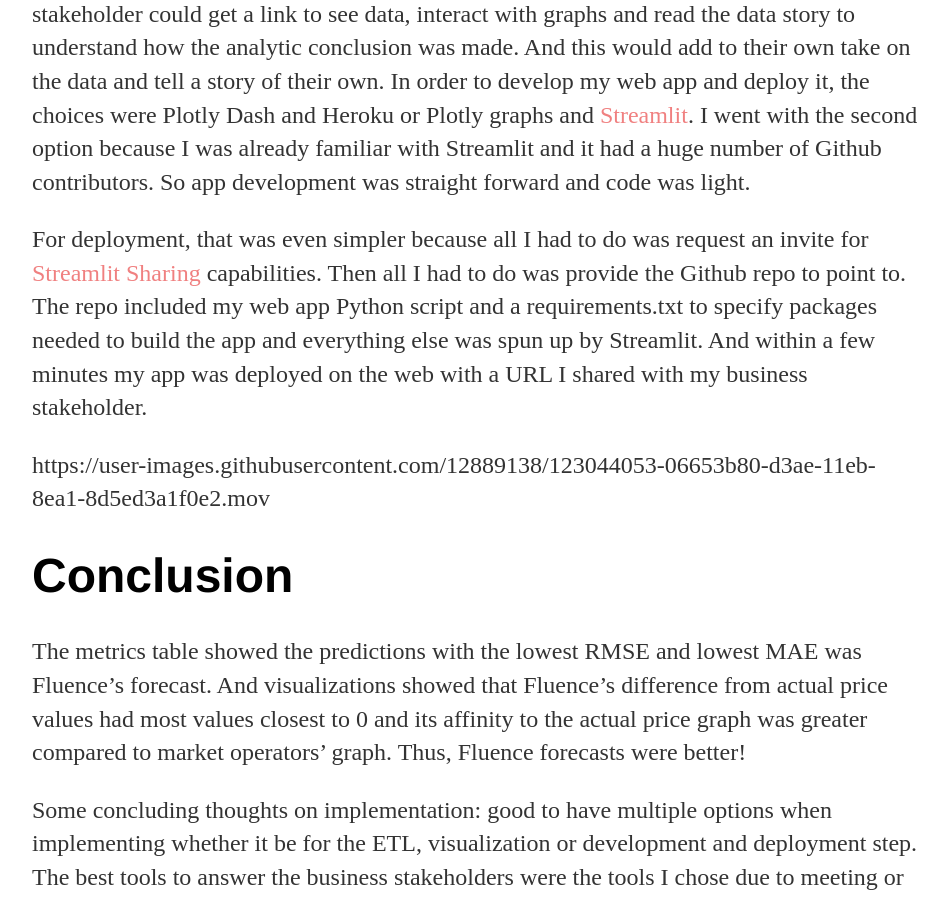
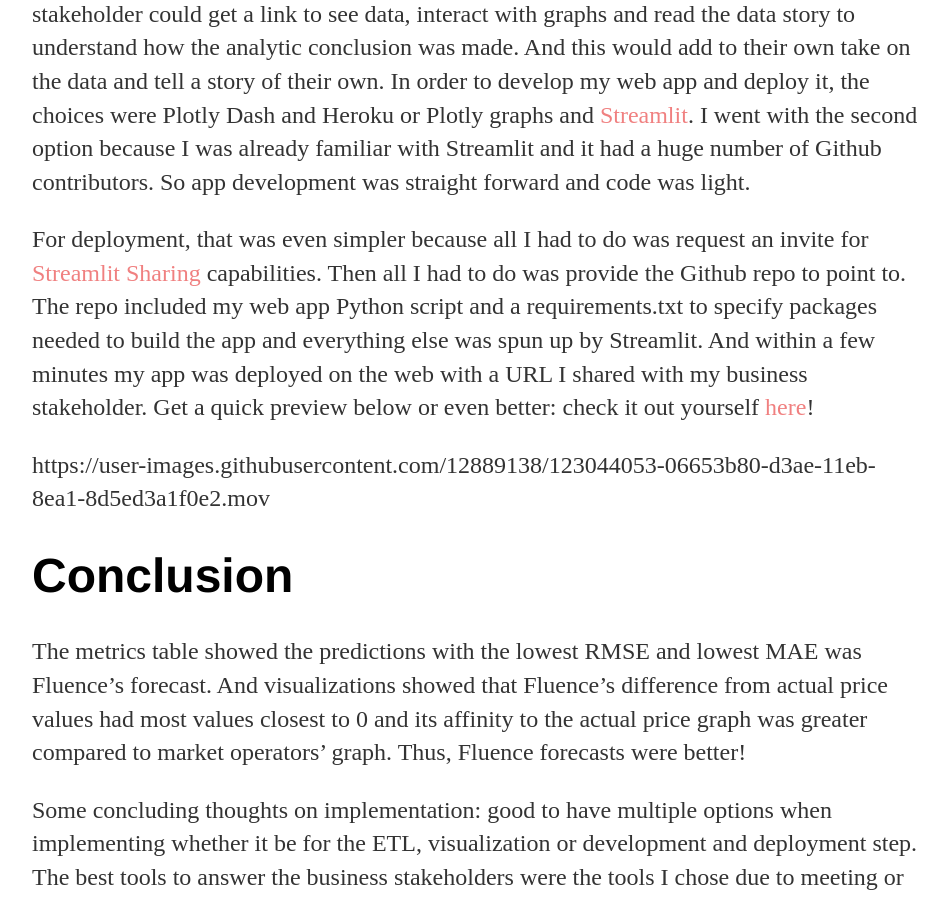
Before and after one commit to mindyng/mindyng.github.io, a Jekyll site: the page built from _posts/2021-06-22-Deployed-Web-App-for-Business-Stakeholder.md, in a window 1280 px wide and 900 px high, scrolled down 3503 px. Shown: the whole window, without its empty margins (160-1107 px from the left). Built offline with Jekyll 4.4.1, drawn with Linux system fonts in a browser that asks for light colours; our own code applies the rules of GitHub Pages for plain Markdown files.

Commit message:
Update 2021-06-22-Deployed-Web-App-for-Business-Stakeholder.md

```diff
--- a/_posts/2021-06-22-Deployed-Web-App-for-Business-Stakeholder.md
+++ b/_posts/2021-06-22-Deployed-Web-App-for-Business-Stakeholder.md
@@ -67,7 +67,7 @@
 huge number of Github contributors. So app development was straight forward and code was light.
 
 For deployment, that was even simpler because all I had to do was request an invite for [Streamlit Sharing](https://share.streamlit.io/) capabilities. Then all I had to do was provide the Github repo to point to.
-The repo included my web app Python script and a requirements.txt to specify packages needed to build the app and everything else was spun up by Streamlit. And within a few minutes my app was deployed on the web with a URL I shared with my business stakeholder.
+The repo included my web app Python script and a requirements.txt to specify packages needed to build the app and everything else was spun up by Streamlit. And within a few minutes my app was deployed on the web with a URL I shared with my business stakeholder. Get a quick preview below or even better: check it out yourself [here](https://share.streamlit.io/mindyng/2021-projects/main/fluence_digital/streamlit_deploy.py)!
 
 https://user-images.githubusercontent.com/12889138/123044053-06653b80-d3ae-11eb-8ea1-8d5ed3a1f0e2.mov
 
```
